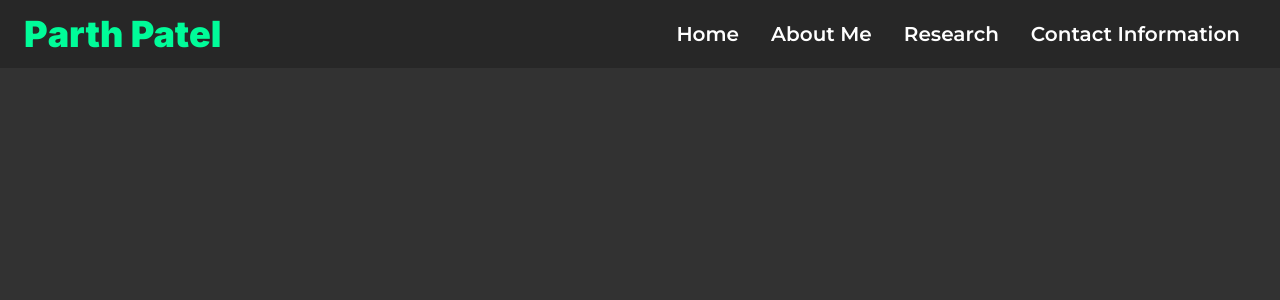
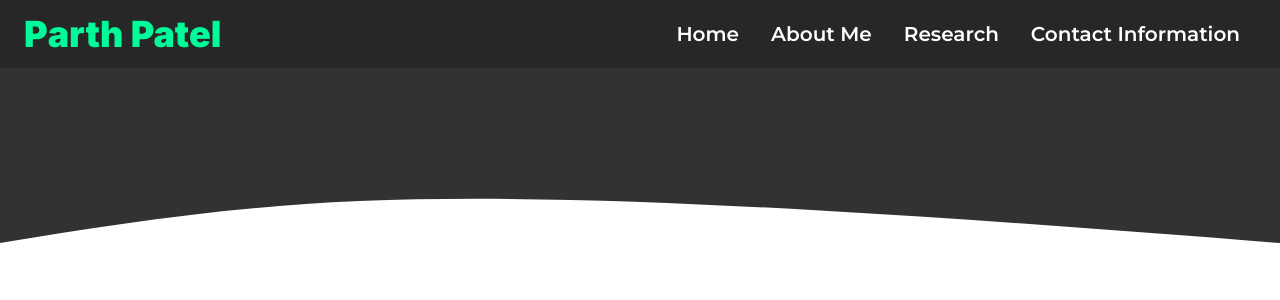
Before and after one commit to Parth099/Personal-Website, a Next.js app: page / in a window 1280 px wide. Shown: the top 300 px of the page. Built offline with nearby package versions, Linux system fonts and the light colour scheme.

Commit message:
added wave background to home page

```diff
--- /dev/null
+++ b/components/home/WaveBackdrop.tsx
@@ -0,0 +1,33 @@
+import React from "react";
+
+interface BackdropProps {
+    children?: React.ReactNode;
+}
+
+const WaveBackdrop: React.FC<BackdropProps> = ({ children }) => {
+    return (
+        <section className="bg-body">
+            <>{children}</>
+            <svg
+                width="100%"
+                height="350px"
+                id="svg"
+                viewBox="0 0 1440 600"
+                xmlns="http://www.w3.org/2000/svg"
+                className="transition duration-300 ease-in-out delay-150"
+                preserveAspectRatio="none"
+            >
+                <path
+                    d="M 0,600 C 0,600 0,300 0,300 C 154,288.1333333333333 308,276.2666666666667 453,297 C 598,317.7333333333333 734,371.06666666666666 897,377 C 1060,382.93333333333334 1250,341.4666666666667 1440,300 C 1440,300 1440,600 1440,600 Z"
+                    stroke="none"
+                    stroke-width="0"
+                    fill="#fff"
+                    fill-opacity="1"
+                    className="transition-all ease-in-out delay-150 path-0"
+                ></path>
+            </svg>
+        </section>
+    );
+};
+
+export default WaveBackdrop;
--- a/pages/_document.tsx
+++ b/pages/_document.tsx
@@ -4,7 +4,7 @@ export default function Document() {
     return (
         <Html lang="en">
             <Head></Head>
-            <body className="bg-body">
+            <body className="bg-white">
                 <Main />
                 <NextScript />
             </body>
--- a/pages/index.tsx
+++ b/pages/index.tsx
@@ -1,3 +1,4 @@
+import WaveBackdrop from "components/home/WaveBackdrop";
 import Head from "next/head";
 
 export default function Home() {
@@ -9,6 +10,7 @@ export default function Home() {
                 <meta name="viewport" content="width=device-width, initial-scale=1" />
                 <link rel="icon" href="/favicon.ico" />
             </Head>
+            <WaveBackdrop></WaveBackdrop>
         </>
     );
 }
--- a/styles/globals.css
+++ b/styles/globals.css
@@ -81,6 +81,8 @@ select {
 @tailwind utilities;
 
 /* custom styles */
+
+/* no use to creating a Navbar.module.css since <Navbar> is part of primary layout */
 .nav-link {
     @apply px-4 py-5 font-montserrat;
     transition: all 0.2s 0s ease-out;
@@ -91,3 +93,38 @@ select {
     color: #272727;
     scale: 1.1;
 }
+
+/* Credit: https://svgwave.in/ */
+
+.path-0 {
+    animation: pathAnim-0 20s;
+    animation-timing-function: linear;
+    animation-iteration-count: infinite;
+}
+@keyframes pathAnim-0 {
+    0% {
+        d: path(
+            "M 0,600 C 0,600 0,300 0,300 C 154,288.1333333333333 308,276.2666666666667 453,297 C 598,317.7333333333333 734,371.06666666666666 897,377 C 1060,382.93333333333334 1250,341.4666666666667 1440,300 C 1440,300 1440,600 1440,600 Z"
+        );
+    }
+    25% {
+        d: path(
+            "M 0,600 C 0,600 0,300 0,300 C 124.66666666666663,270.4 249.33333333333326,240.79999999999998 405,228 C 560.6666666666667,215.20000000000002 747.3333333333335,219.2 925,234 C 1102.6666666666665,248.8 1271.3333333333333,274.4 1440,300 C 1440,300 1440,600 1440,600 Z"
+        );
+    }
+    50% {
+        d: path(
+            "M 0,600 C 0,600 0,300 0,300 C 125.73333333333329,257.2 251.46666666666658,214.4 400,230 C 548.5333333333334,245.6 719.8666666666668,319.6 897,341 C 1074.1333333333332,362.4 1257.0666666666666,331.2 1440,300 C 1440,300 1440,600 1440,600 Z"
+        );
+    }
+    75% {
+        d: path(
+            "M 0,600 C 0,600 0,300 0,300 C 153.46666666666664,257.73333333333335 306.9333333333333,215.46666666666667 481,215 C 655.0666666666667,214.53333333333333 849.7333333333333,255.86666666666667 1013,277 C 1176.2666666666667,298.1333333333333 1308.1333333333332,299.06666666666666 1440,300 C 1440,300 1440,600 1440,600 Z"
+        );
+    }
+    100% {
+        d: path(
+            "M 0,600 C 0,600 0,300 0,300 C 154,288.1333333333333 308,276.2666666666667 453,297 C 598,317.7333333333333 734,371.06666666666666 897,377 C 1060,382.93333333333334 1250,341.4666666666667 1440,300 C 1440,300 1440,600 1440,600 Z"
+        );
+    }
+}
```
